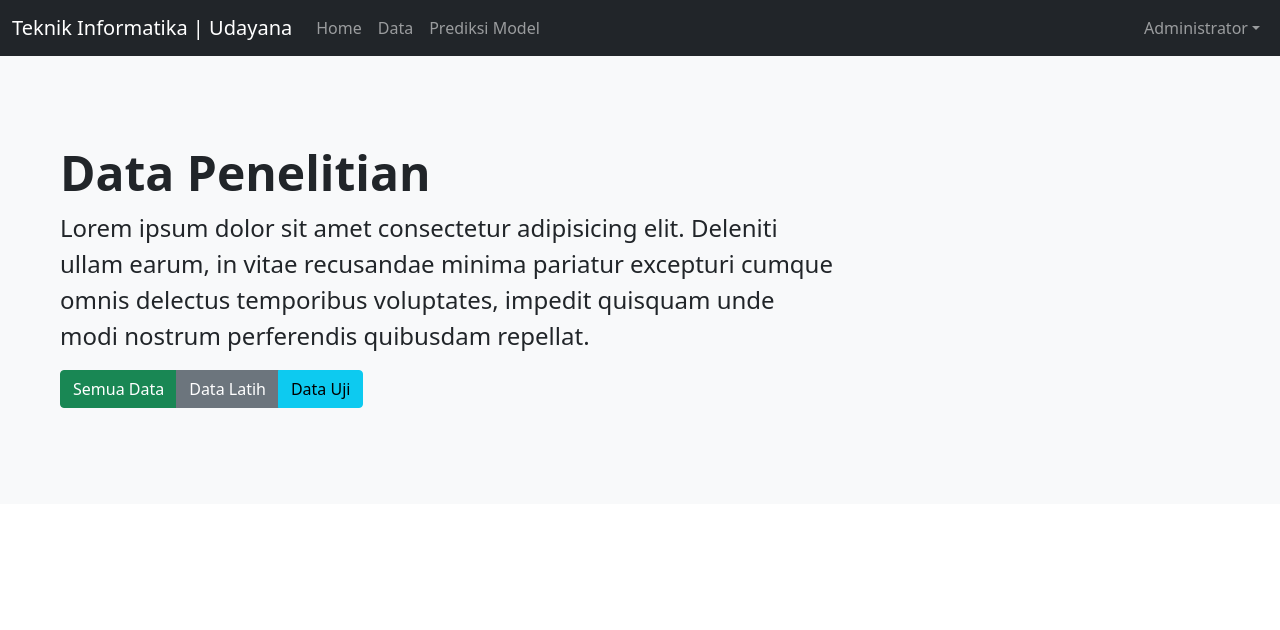
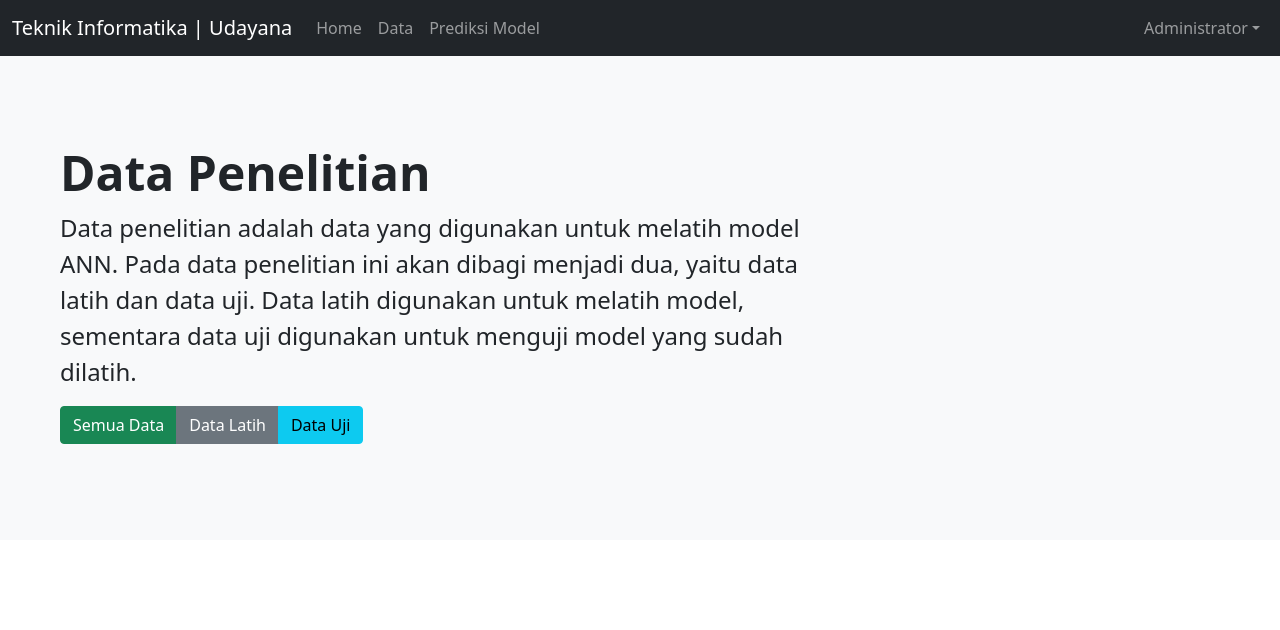
Before and after one commit to satriabimantara/Program-Keluarga-Harapan-Application, a Django app: template programkeluargaharapan/templates/dataset/index.html in a window 1280 px wide. Shown: the top 630 px of the page. Run offline with Django 4.2, Linux system fonts and the light colour scheme; the template is opened without the code that fills it, so the values that code supplies are empty; some libraries are stand-ins or nearby versions.

Commit message:
Changing text base to interface design from lecturer

```diff
--- a/programkeluargaharapan/templates/dataset/index.html
+++ b/programkeluargaharapan/templates/dataset/index.html
@@ -16,9 +16,9 @@
 {% block jumbotron %}
 <div class="container-fluid py-5">
     <h1 class="display-5 fw-bold">Data Penelitian</h1>
-    <p class="col-md-8 fs-4">Lorem ipsum dolor sit amet consectetur adipisicing elit. Deleniti ullam earum, in vitae
-        recusandae minima pariatur excepturi cumque omnis delectus temporibus voluptates, impedit quisquam unde modi
-        nostrum perferendis quibusdam repellat.</p>
+    <p class="col-md-8 fs-4">Data penelitian adalah data yang digunakan untuk melatih model ANN. Pada data penelitian
+        ini akan dibagi menjadi dua, yaitu data latih dan data uji. Data latih digunakan untuk melatih model, sementara
+        data uji digunakan untuk menguji model yang sudah dilatih.</p>
     <div class="btn-group" role="group" aria-label="Basic example">
         <a href="{% url 'dataset:lihat' %}" class="btn btn-success">Semua Data</a>
         <a href="{% url 'dataset:training' %}" class="btn btn-secondary">Data Latih</a>
```
